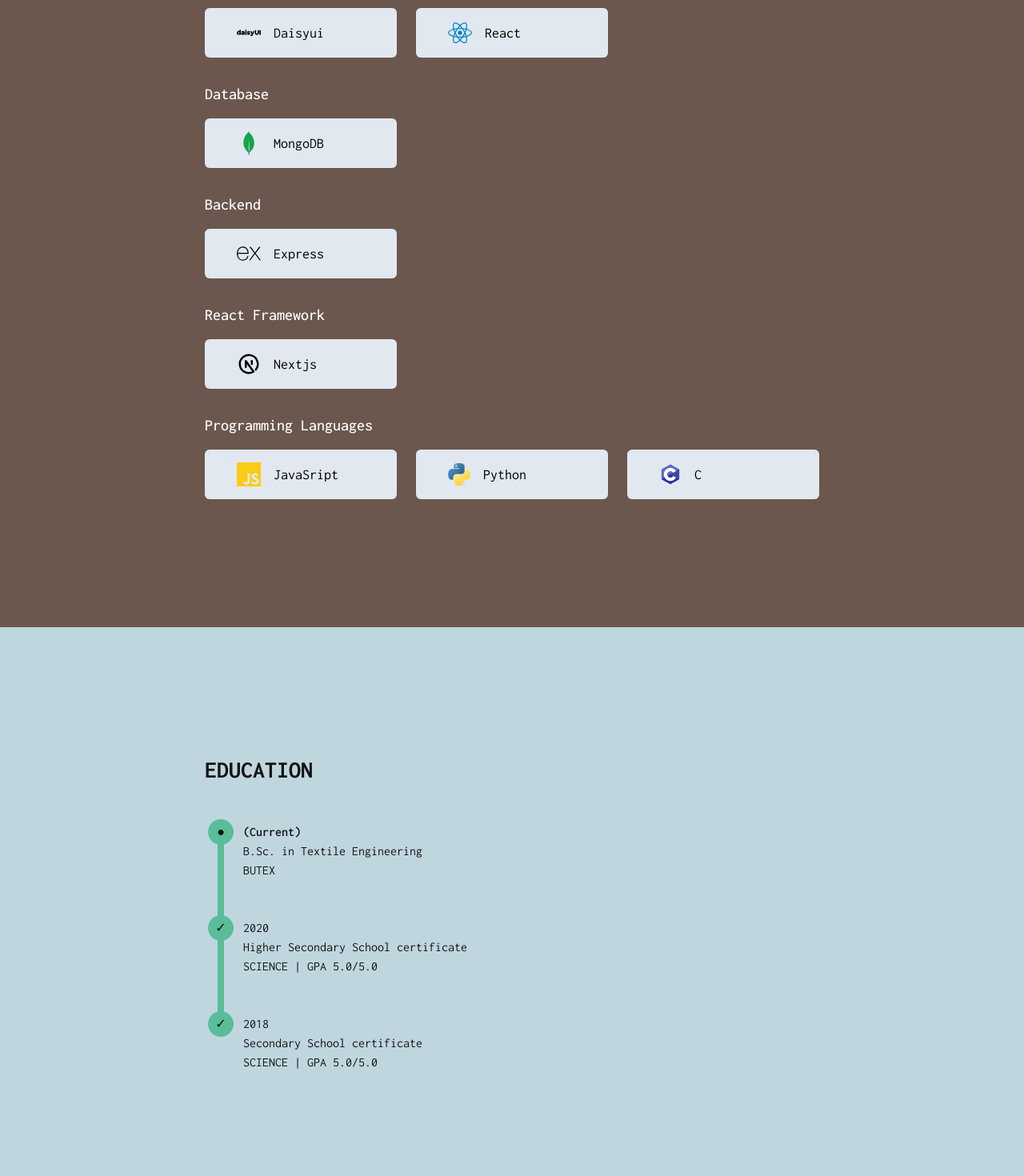
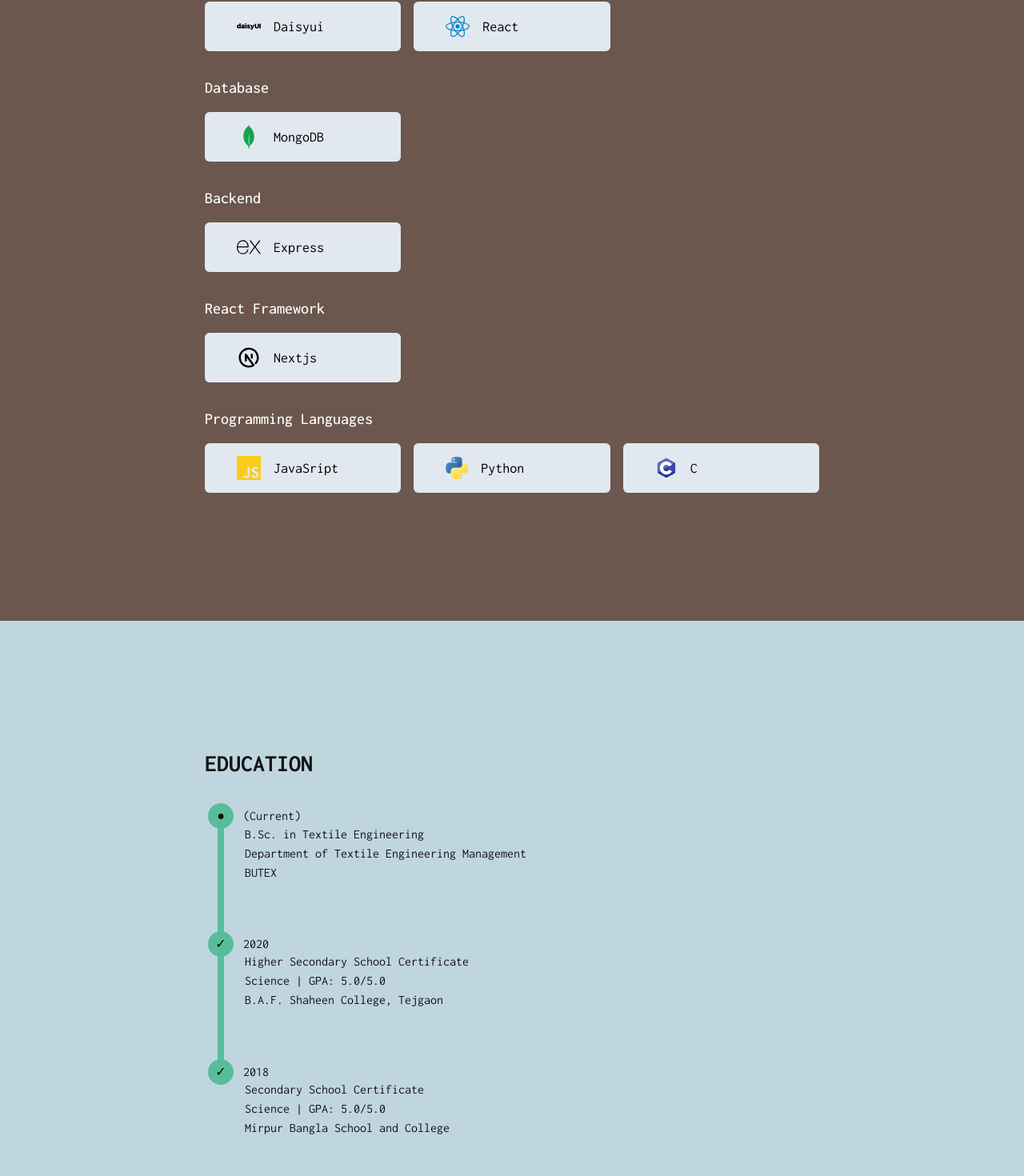
Before and after one commit to 5hishirH/portfolio, a Next.js app: page / in a window 1280 px wide. Shown: the part 1148-2618 px from the top of the page at 80% size. Built offline with nearby package versions, Linux system fonts and the light colour scheme.

Commit message:
feat: education section

```diff
--- a/src/components/Education/Education.jsx
+++ b/src/components/Education/Education.jsx
@@ -3,38 +3,34 @@ const Education = () => {
     <div className="bg-[#c0d6df] py-10 lg:py-40 rounded-xl lg:rounded-none mx-6 lg:mx-0 mt-20 lg:mt-0">
       <div className="lg:w-3/5 lg:mx-auto mx-6">
         <h2 className="text-3xl font-bold">EDUCATION</h2>
-        <ul className="steps steps-vertical -mt-6 lg:mt-0">
-          <li data-content="●" className="step step-info">
-            <div className="text-left">
-              <div className="h-12"></div>
-              <h2 className="font-semibold">(Current)</h2>
-              <div>
-                <h3>B.Sc. in Textile Engineering</h3>
-                <h3>BUTEX</h3>
-              </div>
-            </div>
-          </li>
-          <li data-content="✓" className="step step-info">
-            <div className="text-left">
-              <div className="h-12"></div>
-              <h2>2020</h2>
-              <div>
-                <h3>Higher Secondary School certificate</h3>
-                <h3>SCIENCE | GPA 5.0/5.0</h3>
-              </div>
-            </div>
-          </li>
-          <li data-content="✓" className="step step-info">
-            <div className="text-left">
-              <div className="h-12"></div>
-              <h2>2018</h2>
-              <div>
-                <h3>Secondary School certificate</h3>
-                <h3>SCIENCE | GPA 5.0/5.0</h3>
-              </div>
-            </div>
-          </li>
-        </ul>
+        <div className="relative -mt-8">
+          <ul className="steps steps-vertical">
+            <li data-content="●" className="step step-info">
+              <div className="h-40 flex items-center">(Current)</div>
+            </li>
+            <li data-content="✓" className="step step-info">
+              <div className="h-40 flex items-center">2020</div>
+            </li>
+            <li data-content="✓" className="step step-info">
+              <div className="h-40 flex items-center">2018</div>
+            </li>
+          </ul>
+          <div className="absolute top-[5.68rem] left-[3.13rem]">
+            <h2>B.Sc. in Textile Engineering</h2>
+            <p>Department of Textile Engineering Management</p>
+            <p>BUTEX</p>
+          </div>
+          <div className="absolute top-[15.6rem] left-[3.13rem]">
+            <h2>Higher Secondary School Certificate</h2>
+            <p>Science | GPA: 5.0/5.0</p>
+            <p>B.A.F. Shaheen College, Tejgaon</p>
+          </div>
+          <div className="absolute top-[25.6rem] left-[3.13rem]">
+            <h2>Secondary School Certificate</h2>
+            <p>Science | GPA: 5.0/5.0</p>
+            <p>Mirpur Bangla School and College</p>
+          </div>
+        </div>
       </div>
     </div>
   );
--- a/src/components/Skills/Skills.jsx
+++ b/src/components/Skills/Skills.jsx
@@ -26,7 +26,7 @@ const Skills = () => {
             <h2 className="text-lg lg:text-xl font-medium mt-4 lg:mt-8 mb-4">
               Frontend Development
             </h2>
-            <ul className="grid grid-cols-2 lg:grid-cols-3 gap-6 text-black">
+            <ul className="grid grid-cols-2 lg:grid-cols-3 gap-4 text-black">
               <li className="bg-slate-200 rounded-md px-3 py-2 lg:px-10 lg:py-4 flex gap-4 items-center lg:text-lg">
                 <FaHtml5 className="text-2xl lg:text-3xl text-orange-600" />
                 HTML
@@ -53,7 +53,7 @@ const Skills = () => {
             <h2 className="text-lg lg:text-xl font-medium mt-4 lg:mt-8 mb-4">
               Database
             </h2>
-            <ul className="grid grid-cols-2 lg:grid-cols-3 gap-6 text-black">
+            <ul className="grid grid-cols-2 lg:grid-cols-3 gap-4 text-black">
               <li className="bg-slate-200 rounded-md px-3 py-2 lg:px-10 lg:py-4 flex gap-4 items-center lg:text-lg">
                 <SiMongodb className="text-2xl lg:text-3xl text-green-600" />
                 MongoDB
@@ -64,7 +64,7 @@ const Skills = () => {
             <h2 className="text-lg lg:text-xl font-medium mt-4 lg:mt-8 mb-4">
               Backend
             </h2>
-            <ul className="grid grid-cols-2 lg:grid-cols-3 gap-6 text-black">
+            <ul className="grid grid-cols-2 lg:grid-cols-3 gap-4 text-black">
               <li className="bg-slate-200 rounded-md px-3 py-2 lg:px-10 lg:py-4 flex gap-4 items-center lg:text-lg">
                 <SiExpress className="text-2xl lg:text-3xl" />
                 Express
@@ -75,7 +75,7 @@ const Skills = () => {
             <h2 className="text-lg lg:text-xl font-medium mt-4 lg:mt-8 mb-4">
               React Framework
             </h2>
-            <ul className="grid grid-cols-2 lg:grid-cols-3 gap-6 text-black">
+            <ul className="grid grid-cols-2 lg:grid-cols-3 gap-4 text-black">
               <li className="bg-slate-200 rounded-md px-3 py-2 lg:px-10 lg:py-4 flex gap-4 items-center lg:text-lg">
                 <TbBrandNextjs className="text-2xl lg:text-3xl" />
                 Nextjs
@@ -86,7 +86,7 @@ const Skills = () => {
             <h2 className="text-lg lg:text-xl font-medium mt-4 lg:mt-8 mb-4">
               Programming Languages
             </h2>
-            <ul className="grid grid-cols-2 lg:grid-cols-3 gap-6 text-black">
+            <ul className="grid grid-cols-2 lg:grid-cols-3 gap-4 text-black">
               <li className="bg-slate-200 rounded-md px-3 py-2 lg:px-10 lg:py-4 flex gap-4 items-center lg:text-lg">
                 <SiJavascript className="text-2xl lg:text-3xl text-yellow-400" />
                 JavaSript
```
